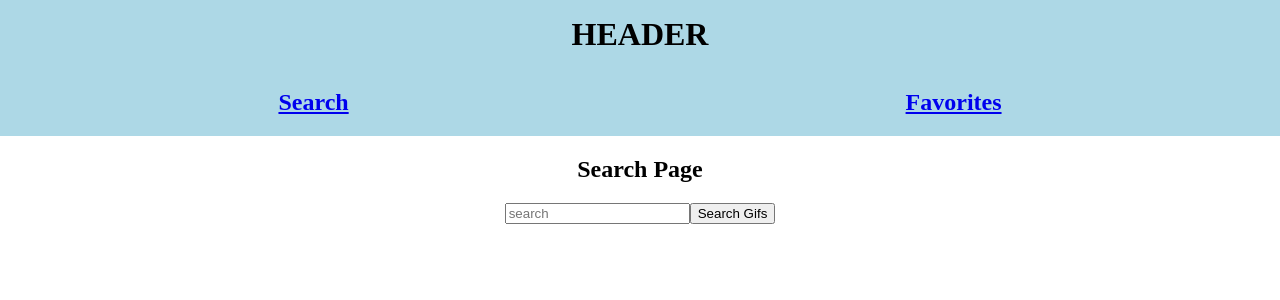
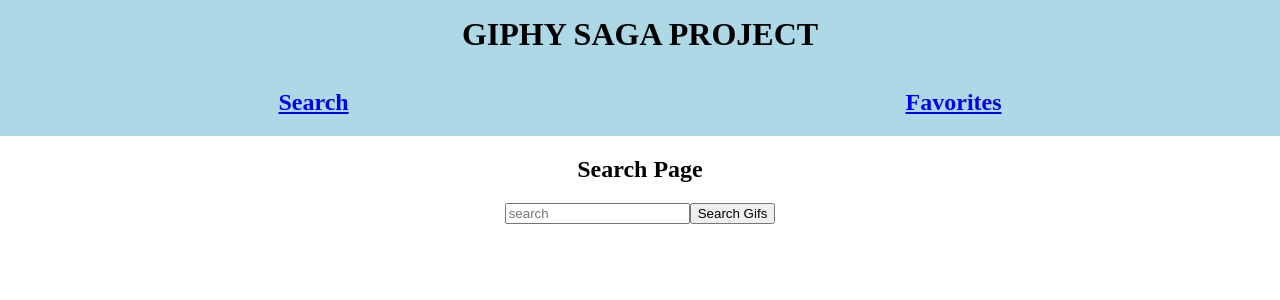
Before and after one commit to nolenlawton/group-giphy-saga-project, a React (Create React App) app: page /#/ in a window 1280 px wide. Shown: the top 300 px of the page. Built offline with nearby package versions, Linux system fonts and the light colour scheme.

Commit message:
fixed a couple ttypos

```diff
--- a/src/components/Favorites/Favorites.jsx
+++ b/src/components/Favorites/Favorites.jsx
@@ -17,7 +17,7 @@
         });
     };
 
-    //dispatch PUTS category from dropdown menu to table
+    //dispatch POST category from dropdown menu to table
     const addCategory = (category) => {
         dispatch({
             type: 'ADD_CATEGORY',
@@ -30,7 +30,7 @@
             <h2>Favorites Page</h2>
             <span>
                 {favoritesReducer.map((favorite, i) => {
-                    return <div key={i}>
+                    return (<div key={i}>
                         <img src={favorite} alt="One of your favorite gifs" />
                         <label for='categories'>Select a category</label>
                         <select id='categories' name='categories'>
@@ -41,7 +41,7 @@
                             <option value='5'>Meme</option>
                         </select>
                         <button onClick={(event) => addCategory(value)}>Submit</button>
-                    </div>;
+                    </div>);
                 })}
 
             </span>
--- a/src/components/Header/Header.jsx
+++ b/src/components/Header/Header.jsx
@@ -1,10 +1,10 @@
-import { Link } from "react-router-dom"
-import './Header.css'
+import { Link } from "react-router-dom";
+import './Header.css';
 
-function Header () {
-    return(
+function Header() {
+    return (
         <div className="header">
-            <h1 className="headerTitle">HEADER</h1>
+            <h1 className="headerTitle">GIPHY SAGA PROJECT</h1>
             <div className="links">
                 <Link to='/'>
                     <h2>Search</h2>
@@ -15,7 +15,7 @@
                 </Link>
             </div>
         </ div>
-    )
+    );
 }
 
-export default Header
+export default Header;
--- a/src/index.js
+++ b/src/index.js
@@ -23,7 +23,7 @@
     let response = yield axios.get(`/api/search`)
     console.log(response.data)
     //put is the same as dispatch
-    yield put ({type: 'SET_GIFTS', payload: response.data})
+    yield put ({type: 'SET_GIFS', payload: response.data})
 } catch (error) {
     console.log('error with element get request', error);
     yield put ({type:'FETCH_ERROR', payload: error})
@@ -34,7 +34,7 @@
         try {
             let response = yield axios.post('/api/favorite')
             console.log('in post',response.data)
-            yield put ({type: 'SET_GIFTS'})
+            yield put ({type: 'SET_GIFS'})
   } catch (error) {
         console.log('error with element get request', error);
         yield put ({type:'FETCH_ERROR', payload: error})
@@ -63,9 +63,9 @@
 
 
 
-    // setGifts REDUCER
+    // setGifs REDUCER
     const setGifs = (state =[],action) => {
-        if(action.type === 'SET_GIFTS') {
+        if(action.type === 'SET_GIFS') {
             return action.payload
         }
         return state;
```
